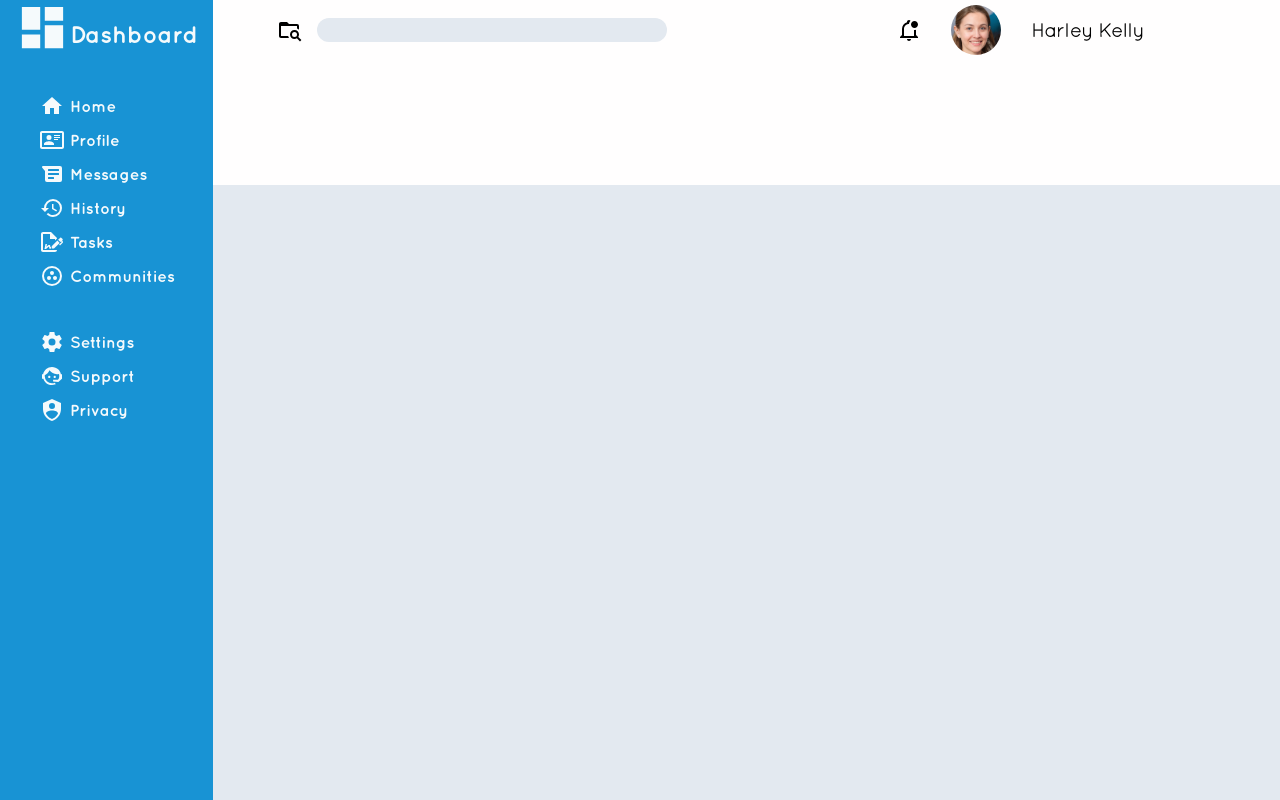
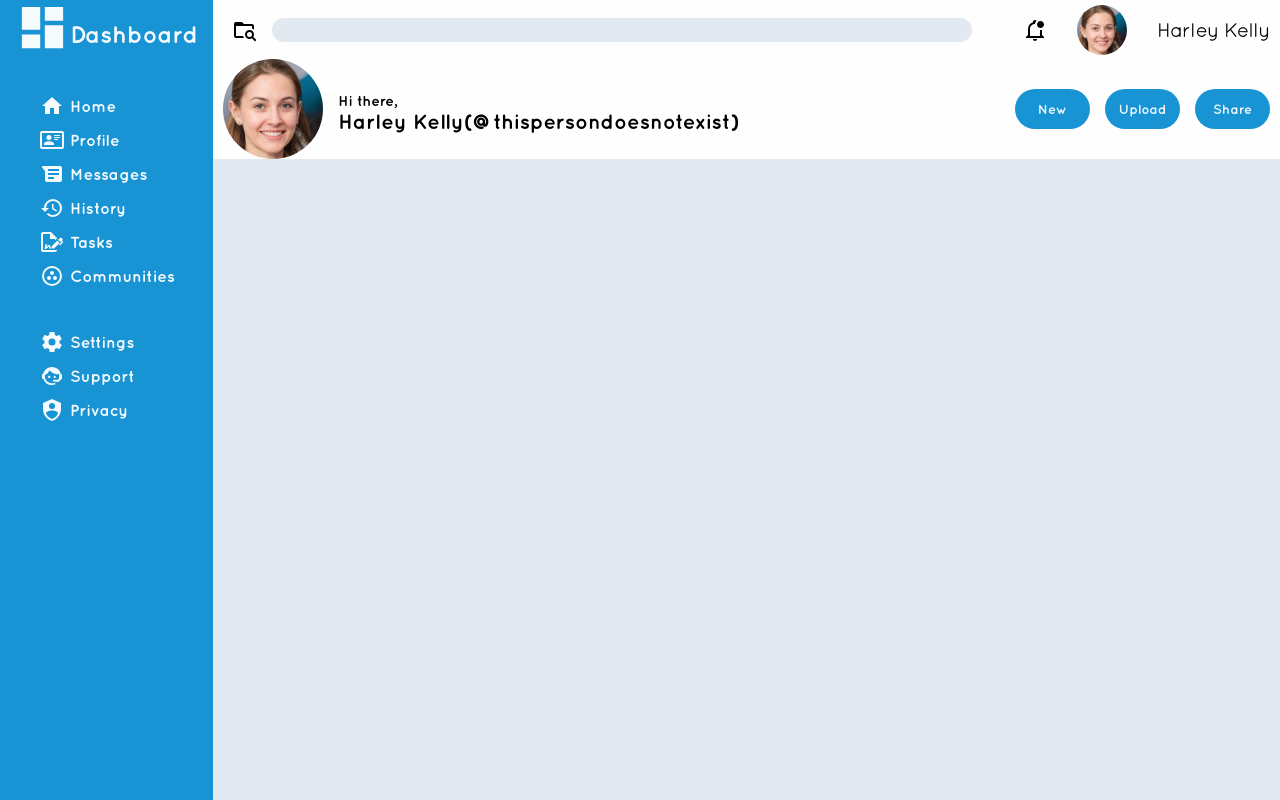
Before and after one commit to Lalindr/admin_dashboard, a plain HTML site: page index.html in a window 1280 px wide. Drawn offline with Linux system fonts and the light colour scheme.

Commit message:
Complete navbar

```diff
--- a/css/style.css
+++ b/css/style.css
@@ -1,5 +1,6 @@
 :root{
     --gray-color: #e3e9f0;
+    --blue-color: #1893d4;
 }
 @font-face{
 
@@ -13,7 +14,7 @@
 body{
     display: grid;
     grid-template-columns: .6fr 3fr;
-    grid-template-rows: .9fr 3fr;
+    grid-template-rows: .6fr 3fr;
     margin: 0;
     padding: 0;
     min-height: 100vh;
@@ -21,7 +22,7 @@ body{
 .sidebar{
     grid-row: 1 / 3;
     grid-column: 1;
-    background-color: #1893d4;
+    background-color: var(--blue-color);
     display: grid;
     grid-template-rows: .1fr .1fr .1fr;
     gap: 10px;
@@ -49,11 +50,12 @@ li{
     background-color: #fffefe;
     display: grid;
     grid-template-rows: .3fr .8fr;
+    padding: 0 10px 0 10px;
 }
 input[type="search"]{
     background-color: var(--gray-color);
     border-radius: 35px;
-    width: 350px;
+    width: 700px;
     border: none;
 }
 input[type="search"]:focus{
@@ -72,17 +74,64 @@ input[type="search"]:focus{
 .uprow{
     display: grid;
     grid-template-columns: 1fr 1fr;
-    justify-items: center;
     align-items: center;
     gap: 30px;
 }
 .uprow-left{
     display: flex;
+    justify-self: start;
     gap: 15px;
+    padding-left: 10px;
 }
 .uprow-right{
     display: flex;
     align-items: center;
+    justify-self: end;
     gap: 30px;
     font-family: quicksand;
 }
+.lowrow{
+    display: grid;
+    align-items: end;
+}
+.lowrow-left{
+    display: grid;
+    justify-items: start;
+    grid-template-columns: .14fr 1fr;
+    grid-template-rows: 1fr 1fr;
+    column-gap: 15px;
+}
+.lower-row-img{
+    height: 100px;
+    width: auto;
+    border-radius: 50px;
+    grid-column: 1;
+    grid-row: 1 / 3;
+}
+.greeting{
+    grid-column: 2;
+    font-family: quicksand-bold;
+    margin: 0;
+    font-size: 1.3rem;
+}
+.lowrow-left .greeting:first-of-type{
+    font-size: .9rem;
+    align-self: end;
+}
+.lowrow-right{
+    grid-column: 2;
+    display: grid;
+    grid-template-columns: 1fr 1fr 1fr;
+    gap: 15px;
+    justify-self: end;
+    align-self: center;
+}
+.lowrow-button{
+    background-color: var(--blue-color);
+    color: #eff7fd;
+    border: none;
+    width: 75px;
+    height: 40px;
+    border-radius: 35px;
+    font-family: quicksand-bold;
+}
--- a/index.html
+++ b/index.html
@@ -92,6 +92,18 @@
         <h3>Harley Kelly</h3>
     </div>
     </div>
+    <div class="lowrow">
+        <div class="lowrow-left">
+            <img  class="lower-row-img" src="img/image.jpeg" alt="big profile pic">
+            <p class="greeting">Hi there,</p>
+            <p class="greeting">Harley Kelly(@thispersondoesnotexist)</p>
+        </div>
+        <div class="lowrow-right">
+            <button class="lowrow-button">New</button>
+            <button class="lowrow-button">Upload</button>
+            <button class="lowrow-button">Share</button>
+        </div>
+    </div>
 </div>
 <div class="cardfield"></div>
 </body>
```
